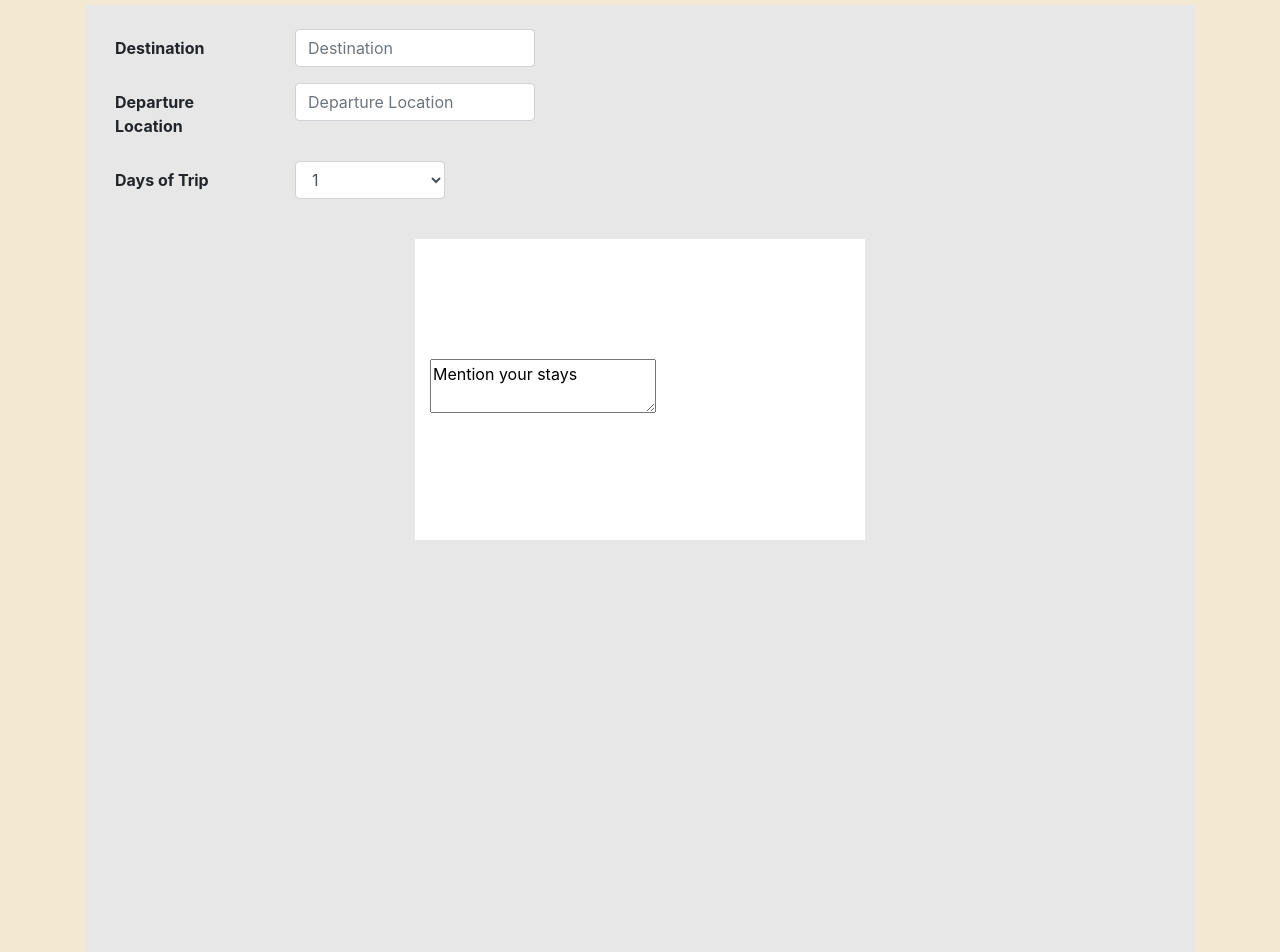
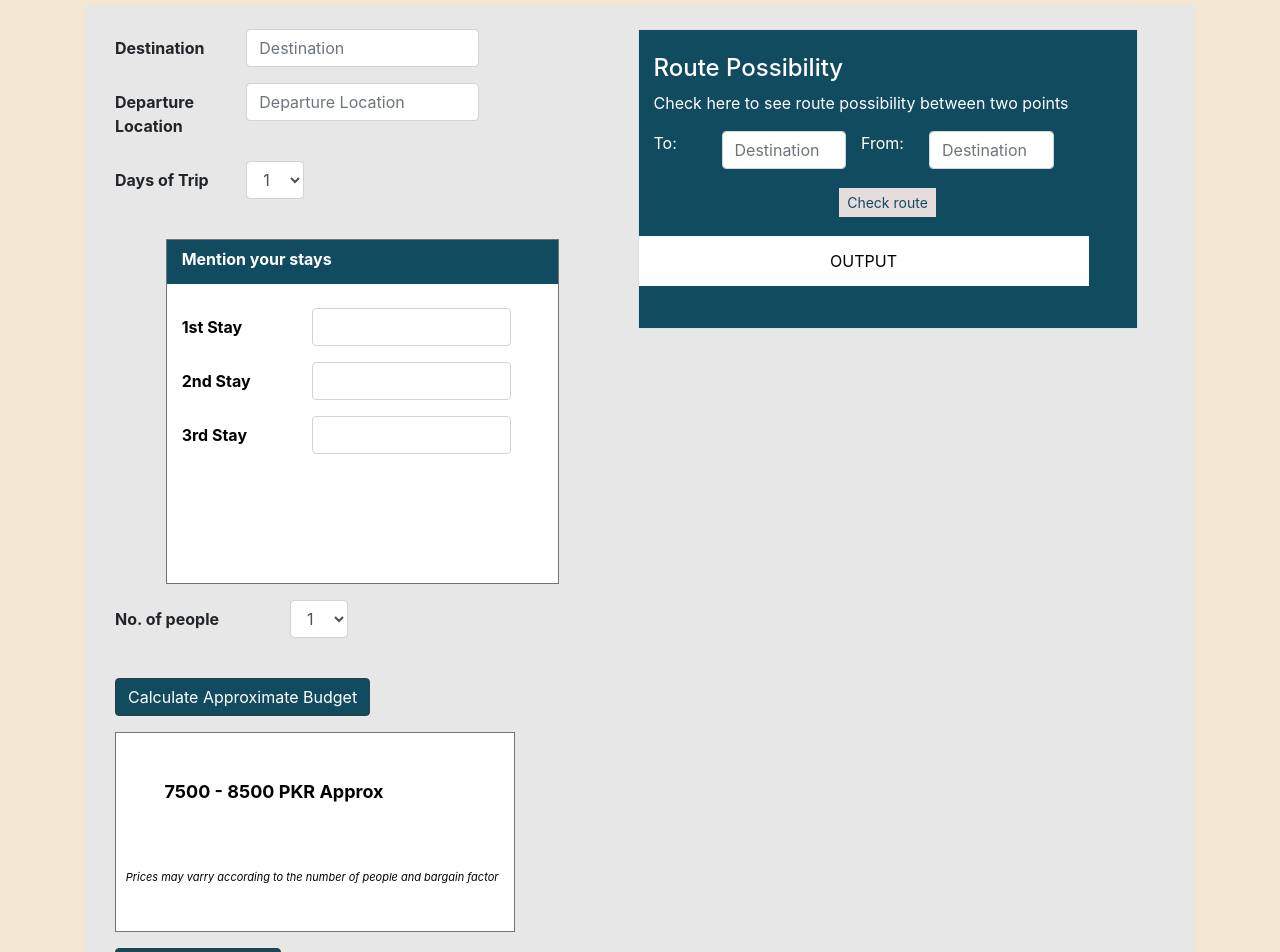
Before and after one commit to AsadGohar/travelholic, a React (Create React App) app: page /planatrip in a window 1280 px wide. Shown: the part 320-1272 px from the top of the page. Built offline with nearby package versions, Linux system fonts and the light colour scheme.

Commit message:
plan-a-trip

```diff
--- a/src/components/plan-a-trip/Plan-a-Trip.css
+++ b/src/components/plan-a-trip/Plan-a-Trip.css
@@ -1,20 +1,89 @@
-#planATrip-cont{
-    background-color:rgb(231, 231, 231);
-    width:1183px;
-    height:1130px;
-    border:1.5px;
-    border-color: rgb(147, 147, 189);
+#planATrip-cont {
+    background-color: rgb(231, 231, 231);
+    width: 1183px;
+    height: 1500px;
+    border: 1.5px;
+    border-color: #e2d5b5;
 }
 
-#stays-container{
-    border:1px;
-    border-color:#114B5F;
+#stays-container {
+    border-style: solid;
+    border-color: #114B5F;
     width: 96.5px;
-    height:300.5px;
+    height: 300.5px;
     background-color: white;
     align-content: center;
 }
 
-#stay-textarea{
+#stay-textarea {
     padding-left: 0%s;
 }
+
+#stays-container-heading {
+    background-color: #114B5F;
+    color: white;
+    height: 45px;
+
+}
+
+#stays-container-content {
+    background-color: white;
+    color: black;
+    height: 300px;
+}
+
+#button {
+    background-color: #114B5F;
+}
+
+#budget-div {
+    border: 1px;
+    border-color: #114B5F;
+    width: 200px;
+    padding-left: 5%;
+    height: 200px;
+    width: 400px;
+    color: black;
+    background-color: white;
+    align-content: center;
+
+}
+
+#budget-heading {
+    padding-left: 10%;
+    padding-top: 8%;
+    font-size: 18px;
+}
+
+#budget-info {
+    font-size: 11px;
+    font-style: italic;
+}
+
+#generate-div {
+    height: 300px;
+    width: 400px;
+    background-color: white;
+}
+
+.route-possibility {
+    height: 300px;
+    width: 500px;
+    background-color: #114B5F;
+    color: white;
+}
+
+.check-route {
+    background-color: rgb(230, 220, 220);
+    color: #114B5F;
+    border: solid #114B5F;
+
+}
+
+.output {
+    width: 450px;
+    height: 50px;
+    background-color: white;
+    color: black;
+    align-content: center;
+}
--- a/src/components/plan-a-trip/Plan-a-trip.js
+++ b/src/components/plan-a-trip/Plan-a-trip.js
@@ -3,59 +3,34 @@ import './Plan-a-Trip.css'
 import bootstrap from 'react-bootstrap'
 //PlanATrip components imported here
 import Searchbar from "../header/Searchbar.js"
-
+import PlanATripA from "./PlanATripA.js"
+import PlanATripB from "./PlanATripB.js"
 class PlanATrip extends Component {
-    state = {  }
+   state = {}
    render() {
       return (
          <div className="container PlanATrip-wrap">
             <Searchbar />
-                <div className=" border border-success d-flex justify-content-center pt-50">
+            <div className=" border border-primary d-flex justify-content-center pt-35">
                <h2 className="display-1">PLAN YOUR TRIP </h2>
             </div>
-                <br/><br/>
+            <br /><br />
 
             <div className="container-fluid col-md-12 justify-content-center " id="planATrip-cont" >
-                    <br/>
+               <br />
+
+               <div className=" container form-group row" id="col-divider">
+                  <div className="col md-5 justify-content-left">
+
+                     <PlanATripA />
+                  </div>
 
 
-                    <div className="col md-5 justify-content-left">
 
-                      <div className="form-group row">
-                         <label  className="col-md-2 col-form-label  font-weight-bold" >Destination</label>
-                         <div className="col-md-3">
-                            <input type="text" className="form-control " placeholder="Destination"/>
+                  <div className="col md-6 justify-content-left">
+
+                     <PlanATripB />
                   </div>
-                      </div>
-
-                      <div className="form-group row">
-                         <label  className="col-md-2 col-form-label font-weight-bold" >Departure Location</label>
-                         <div className="col-md-3">
-                            <input type="text" className="form-control " placeholder="Departure Location"/>
-                         </div>
-                      </div>
-
-                      <div className="form-group row">
-                         <label  className="col-md-2 col-form-label font-weight-bold" >Days of Trip</label>
-                            <div className="col-md-2">
-                               <select id="inputState" className="form-control">
-                                 <option selected>1</option>
-                                    <option>2</option>
-                                    <option>3</option>
-                                    <option>4</option>
-                                    <option>5</option>
-                               </select>
-                            </div>
-                        </div>
-                        <br/>
-
-                     {/*STAYS ARE MENTIONED HERE*/}
-                     <div className="form-group row  ">
-                     <div className="container-fluid col-md-5 justify-content-left" id="stays-container">
-                    <textarea className="sont-weight-bold"id="stay-textarea">Mention your stays</textarea>
-                     </div>
-                     </div>
-
                </div>
 
             </div>
@@ -67,4 +42,4 @@ class PlanATrip extends Component {
    }
 }
 
-export default PlanATrip ;
+export default PlanATrip;
--- /dev/null
+++ b/src/components/plan-a-trip/PlanATripA.js
@@ -0,0 +1,132 @@
+import './Plan-a-Trip.css'
+import bootstrap, { Button } from 'react-bootstrap'
+import React from 'react'
+
+function PlanATripA() {
+   return (
+      <div className="Container">
+         <div className="form-group row">
+            <label className="col-md-3 col-form-label  font-weight-bold" >Destination</label>
+            <div className="col-md-6">
+               <input type="text" className="form-control " placeholder="Destination" />
+            </div>
+         </div>
+
+         <div className="form-group row">
+            <label className="col-md-3 col-form-label font-weight-bold" >Departure Location</label>
+            <div className="col-md-6">
+               <input type="text" className="form-control " placeholder="Departure Location" />
+            </div>
+         </div>
+
+         <div className="form-group row">
+            <label className="col-md-3 col-form-label font-weight-bold" >Days of Trip</label>
+            <div className="col-md-2">
+               <select id="inputState" className="form-control">
+                  <option selected>1</option>
+                  <option>2</option>
+                  <option>3</option>
+                  <option>4</option>
+                  <option>5</option>
+               </select>
+            </div>
+         </div>
+         <br />
+
+         {/*STAYS ARE MENTIONED HERE*/}
+         <div className="form-group row  ">
+
+            <div className="container-fluid col-md-9 justify-content-left border border-bottom-0 border-secondary" id="stays-container-heading">
+               <label className=" col-form-label font-weight-bold">Mention your stays</label>
+            </div>
+
+
+            <div className="container-fluid col-md-9 justify-content-left border border-top-0 border-secondary" id="stays-container-content">
+               <br />
+               <div className="form-group row">
+                  <label className=" col-form-label col-md-4 font-weight-bold justify-content-center">1st Stay</label>
+                  <div className="col-md-7">
+                     <input type="text" className="form-control " />
+                  </div>
+               </div>
+
+
+
+               <div className="form-group row">
+                  <label className=" col-form-label col-md-4 font-weight-bold justify-content-center">2nd Stay</label>
+                  <div className="col-md-7">
+                     <input type="text" className="form-control " />
+                  </div>
+               </div>
+
+
+
+               <div className="form-group row">
+                  <label className=" col-form-label col-md-4 font-weight-bold justify-content-center">3rd Stay</label>
+                  <div className="col-md-7">
+                     <input type="text" className="form-control " />
+                  </div>
+               </div>
+
+            </div>
+
+         </div>
+         {/*STAYS END HERE*/}
+
+         {/*NO OF PEOPLE*/}
+
+         <div className="form-group row">
+            <label className="col-md-4 col-form-label font-weight-bold" >No. of people</label>
+            <div className="col-md-2">
+               <select id="inputState" className="form-control">
+                  <option selected>1</option>
+                  <option>2</option>
+                  <option>3</option>
+                  <option>4</option>
+                  <option>5</option>
+               </select>
+            </div>
+         </div>
+         <br />
+
+
+         {/*BUDGET CALCULATION */}
+
+         <div className="form-group row justify-content-left col-md-8">
+            <Button className="btn btn-dark" id="button"> Calculate Approximate Budget</Button>
+         </div>
+
+         <div className="form-group  justify-content-center col-md-12 border border-secondary" id="budget-div">
+            <div className="form-group row">
+               <span className="font-weight-bold justify-content-center" id="budget-heading"> 7500 - 8500 PKR Approx</span>
+            </div>
+            <br />
+            <br />
+            <div className="form-group row">
+               <p id="budget-info">Prices may varry according to the number of people and bargain factor</p>
+            </div>
+         </div>
+         {/*BUDGET CALCULATION ENDS*/}
+
+         {/*TRIP PLAN GENERATION*/}
+
+         <div className="form-group row justify-content-left col-md-8">
+            <Button className="btn btn-dark" id="button">Generate Trip Plan</Button>
+         </div>
+
+         <div className="form-group row">
+            <div className="form-group  justify-content-left col-md-11 border border-secondary" id="generate-div">
+            </div>
+         </div>
+
+      </div>
+
+
+
+
+
+
+   )
+}
+
+export default PlanATripA
--- /dev/null
+++ b/src/components/plan-a-trip/PlanATripB.js
@@ -0,0 +1,38 @@
+import './Plan-a-Trip.css'
+import bootstrap from 'react-bootstrap'
+import React from 'react'
+
+function PlanATripB() {
+    return (
+        <div className="form-group row justify-content-center">
+            <div className="container border border-secondry route-possibility">
+                <br />
+                <h4>Route Possibility</h4>
+                <p>Check here to see route possibility between two points</p>
+
+                <div className="form-group row">
+                    <label className="col-md-2">To:</label>
+                    <input type="text" className="form-control col-md-3" placeholder="Destination" />
+
+                    <label className="col-md-2">From:</label>
+                    <input type="text" className="form-control col-md-3" placeholder="Destination" />
+
+                </div>
+
+                <div className="form-group row justify-content-center">
+                    <button className=" btn-sm btn-secondary check-route " >Check route</button>
+                </div>
+
+
+                <div className="form-group row justify-content-center d-flex pl-3 pr-3 output">
+                    <span className="justify-content-center   ">OUTPUT</span>
+                </div>
+
+            </div>
+        </div>
+
+
+    )
+}
+
+export default PlanATripB
```
Also changed, not shown: 1 other file (tests, documents, lock files or other folders). Lines whose indentation alone changed are shown as unchanged.
